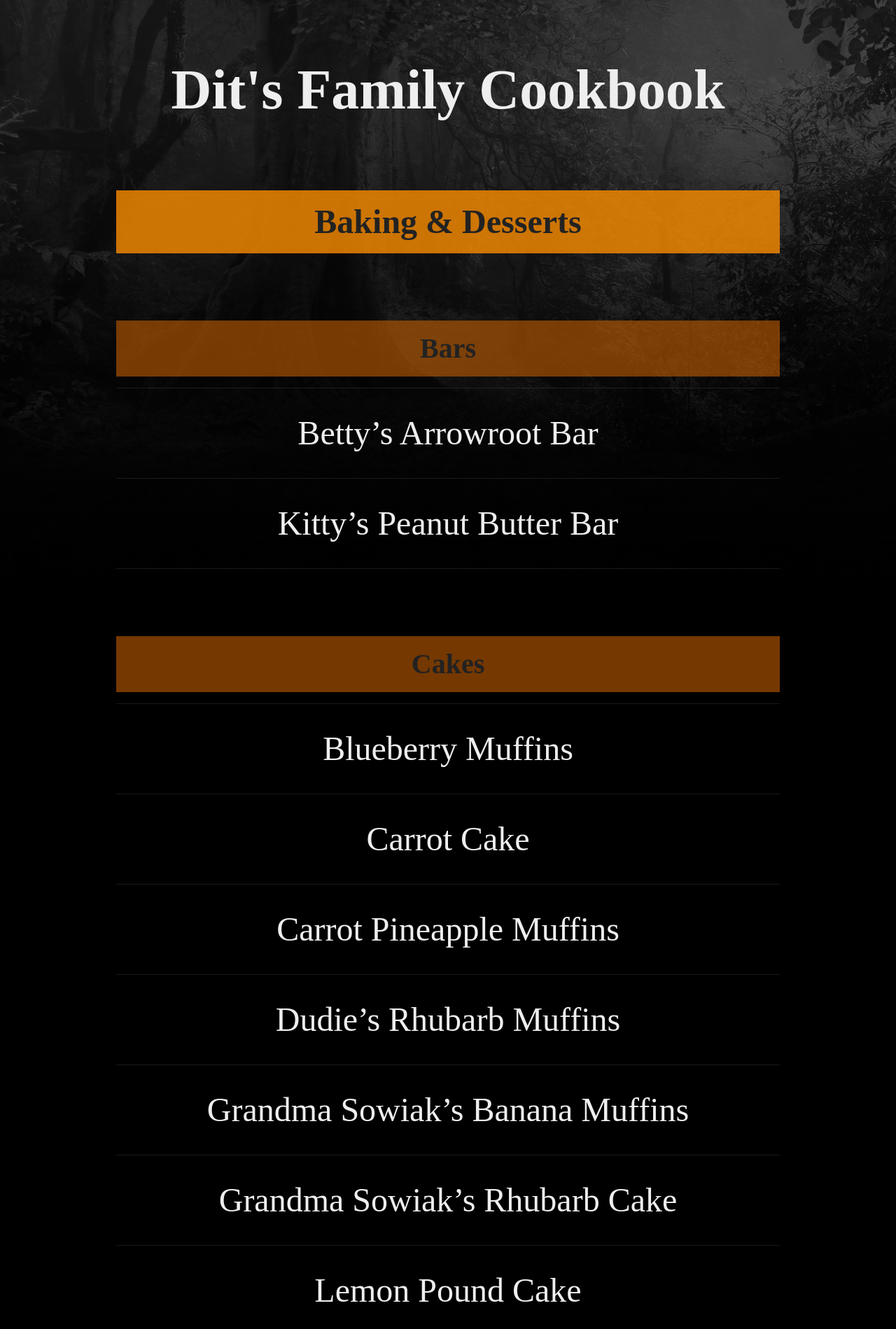
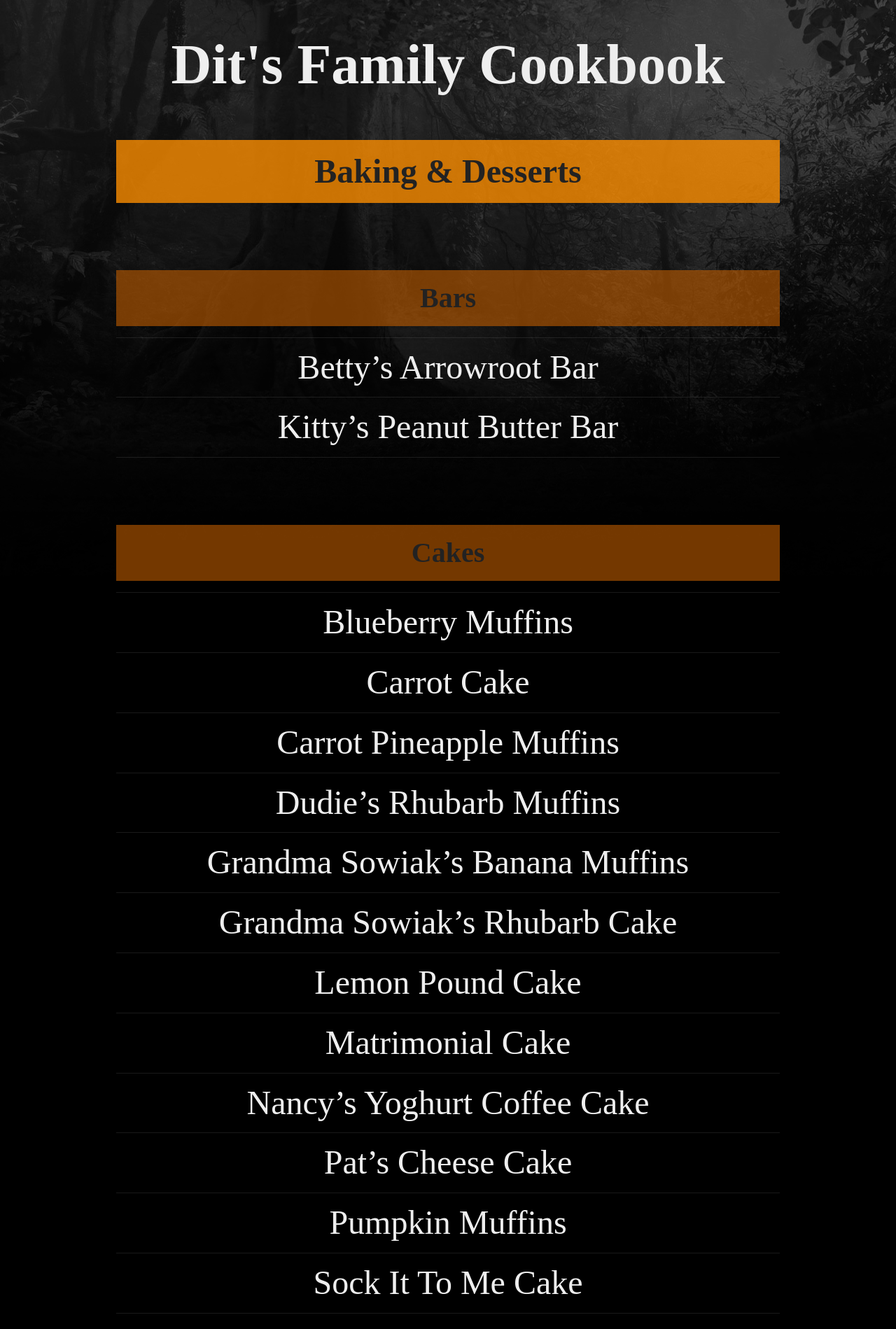
Before and after one commit to dits-family-cookbook/dits-family-cookbook.github.io, a Jekyll site: the page built from index.md, in a window 1280 px wide. Shown: the top 1899 px of the page at 70% size. Built offline with Jekyll 4.4.1, drawn with Linux system fonts in a browser that asks for light colours; our own code applies the rules of GitHub Pages for plain Markdown files.

Commit message:
another line-height fix

```diff
--- a/css/style.css
+++ b/css/style.css
@@ -9,7 +9,7 @@ body {
     background-attachment: fixed;
   	background-position: top;
     background-repeat: no-repeat;
-    line-height: 2;
+    line-height: 1.1;
 }
 
 ol, ul {
```
